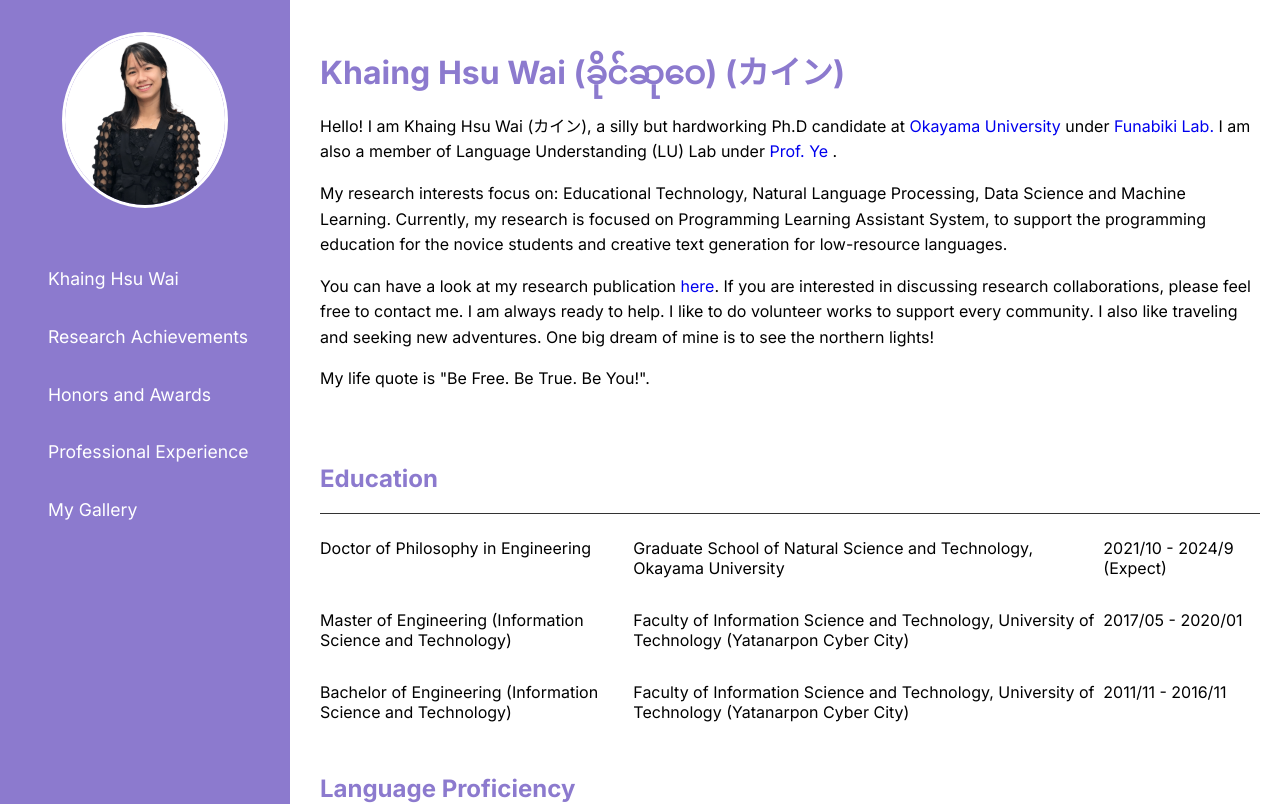
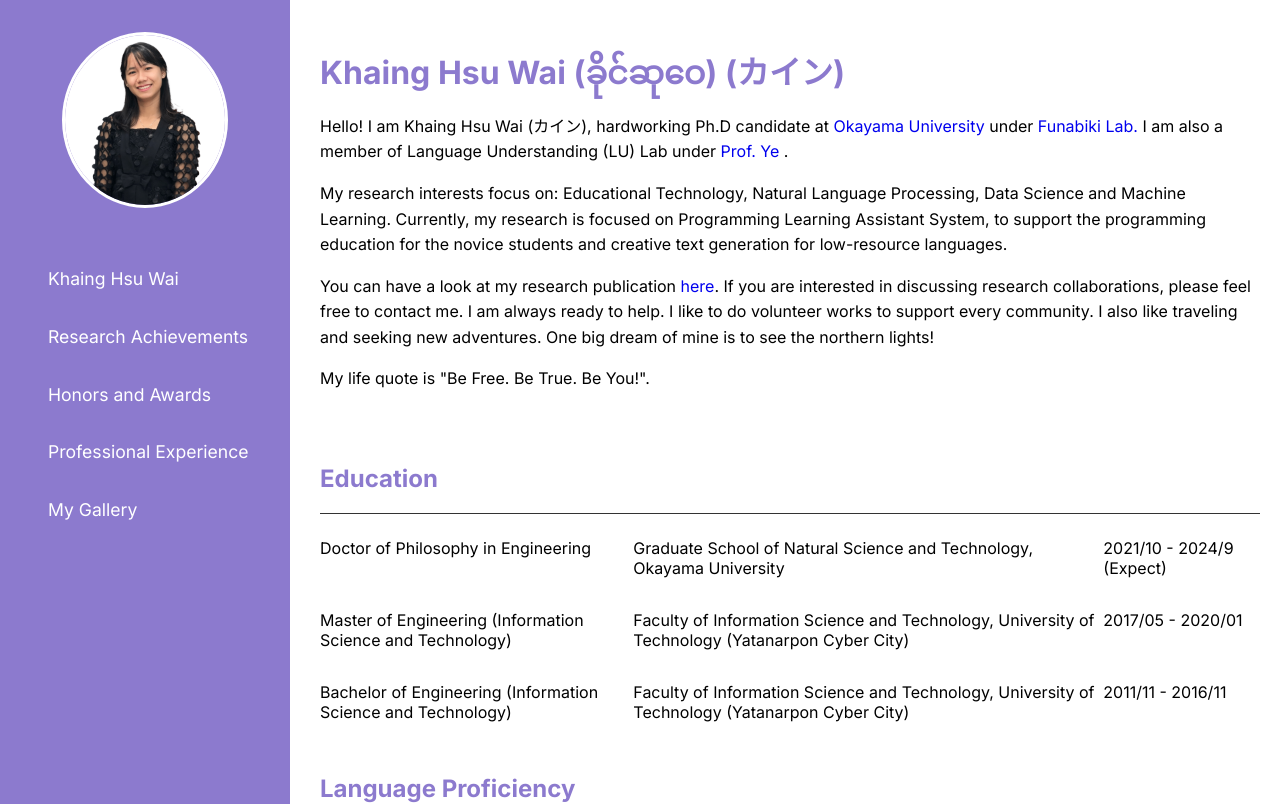
Before and after one commit to Khaing-Hsu-Wai/Khaing-Hsu-Wai.github.io, a Next.js app in the folder khaing/: page / in a window 1280 px wide. Shown: the top 804 px of the page. Built offline with nearby package versions, Linux system fonts and the light colour scheme.

Commit message:
modified:   khaing/app/info/page.js 	modified:   khaing/app/page.js

```diff
--- a/khaing/app/info/page.js
+++ b/khaing/app/info/page.js
@@ -4,7 +4,7 @@ const Info = () => {
             <section className="basicInfo">
                 <h1 className="name">Khaing Hsu Wai (ခိုင်ဆုဝေ) (カイン)</h1>
                 <p>
-                    {`Hello! I am Khaing Hsu Wai (カイン), a silly but hardworking Ph.D candidate at`}
+                    {`Hello! I am Khaing Hsu Wai (カイン), hardworking Ph.D candidate at`}
                     <a href="https://www.okayama-u.ac.jp" target="_blank" rel="noopener noreferrer"> Okayama University </a>
                     {`under`}
                     <a href="https://www.cc.okayama-u.ac.jp/~eng_dist/index_eng.html" target="_blank" rel="noopener noreferrer"> Funabiki Lab. </a>
--- a/khaing/app/page.js
+++ b/khaing/app/page.js
@@ -9,7 +9,7 @@ export default function Home() {
       <section className="basicInfo">
         <h1 className="name">Khaing Hsu Wai (ခိုင်ဆုဝေ) (カイン)</h1>
         <p>
-          {`Hello! I am Khaing Hsu Wai (カイン), a silly but hardworking Ph.D candidate at`}
+          {`Hello! I am Khaing Hsu Wai (カイン), hardworking Ph.D candidate at`}
           <a href="https://www.okayama-u.ac.jp" target="_blank" rel="noopener noreferrer"> Okayama University </a>
           {`under`}
           <a href="https://www.cc.okayama-u.ac.jp/~eng_dist/index_eng.html" target="_blank" rel="noopener noreferrer"> Funabiki Lab.</a>
```
Also changed, not shown: 1 other file (tests, documents, lock files or other folders).
